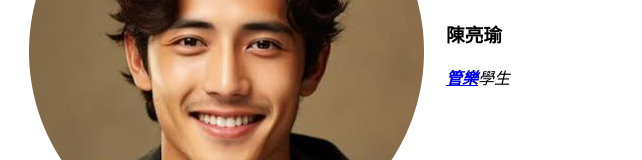
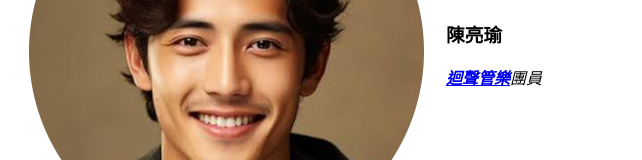
Before and after one commit to s111416030/website_HTML, a plain HTML site: page index.html in a window 1280 px wide. Shown: the part 395-555 px from the top of the page, without its empty margins (0-642 px from the left). Drawn offline with Linux system fonts and the light colour scheme.

Commit message:
Fix HTML encoding issues in index.html

```diff
--- a/index.html
+++ b/index.html
@@ -28,7 +28,7 @@
                         <td><img src="./assets/images-circle.png" alt="陳亮瑜的圖片"></td>
                         <td>
                             <h1>陳亮瑜</h1>
-                            <p><em><strong><a href="https://www.facebook.com/NTUEEchoWind">管樂</a></strong>學生</em></p>
+                            <p><em><strong><a href="https://www.facebook.com/NTUEEchoWind">迴聲管樂</a></strong>團員</em></p>
                         </td>
                     </tr>
                 </table>
```
